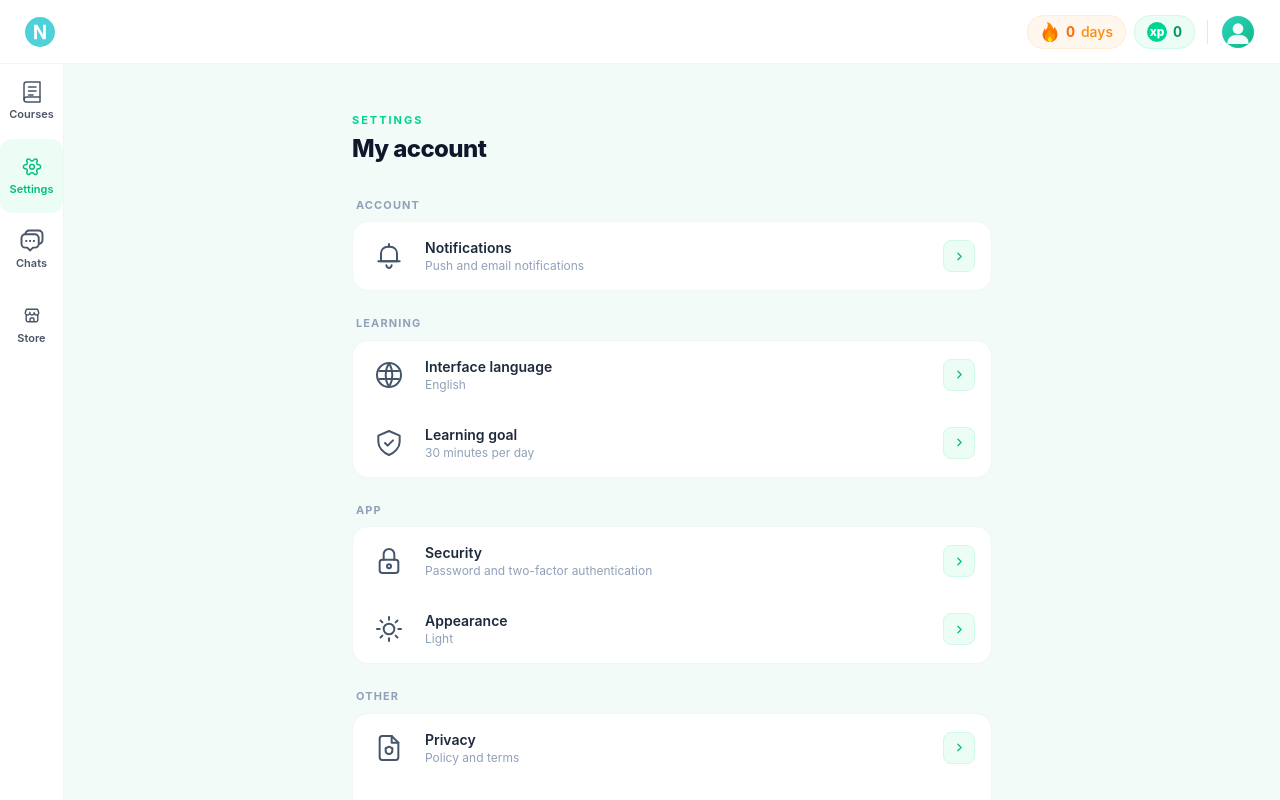
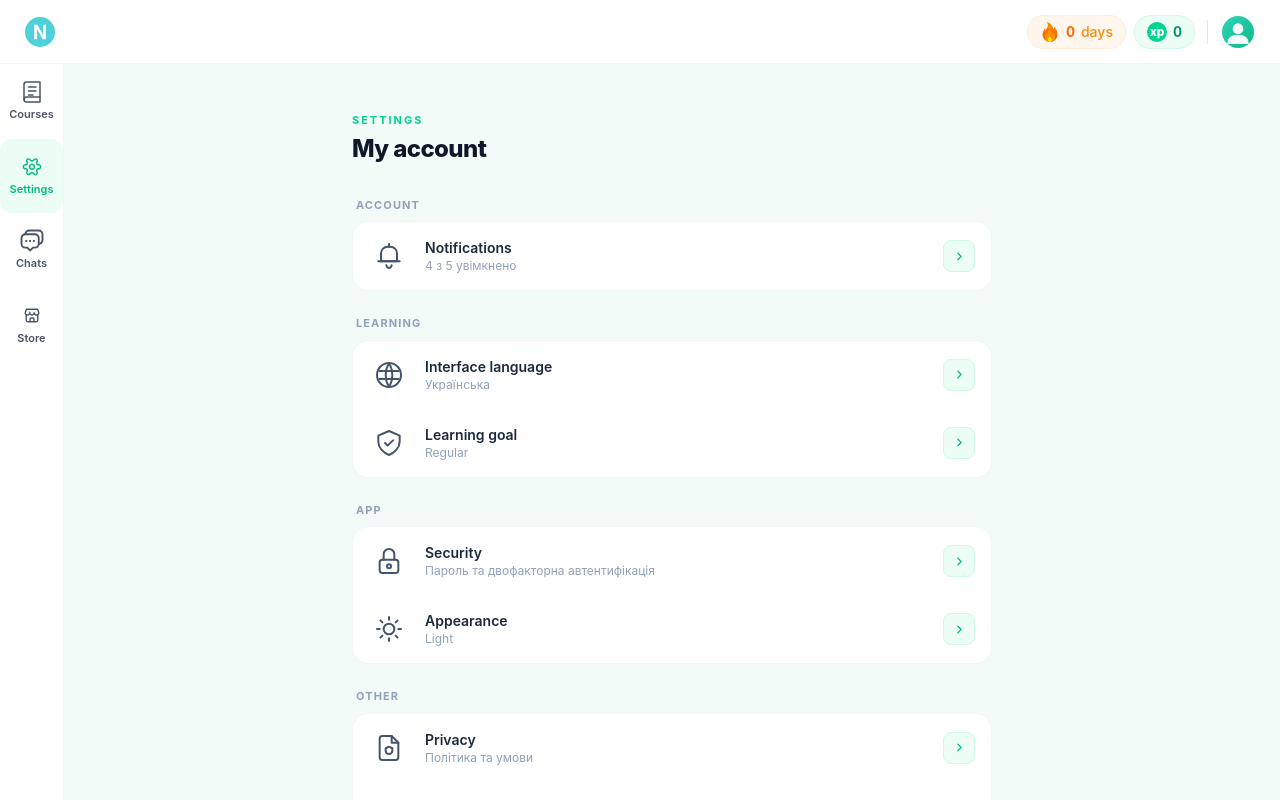
Before and after one commit to Artemida1609/english_school, a React (Vite) app in the folder apps/web/: page /settings in a window 1280 px wide. Built offline with nearby package versions, Linux system fonts and the light colour scheme; no server answers; sample sign-in values are in the browser's storage.

Commit message:
settings

```diff
--- a/apps/web/src/components/Settings.tsx
+++ b/apps/web/src/components/Settings.tsx
@@ -4,6 +4,7 @@ import { useThemeStore } from "../store/themeStore";
 import { useTranslation } from "react-i18next";
 import { useLanguageStore } from "../store/languageStore";
 import { LANGUAGES } from "../i18n";
+import { useSettingsStore } from "../store/settingsStore";
 // import { motion } from "framer-motion";
 
 // ─── Shared UI ────────────────────────────────────────────────────────────────
@@ -138,22 +139,26 @@ const NotifRow = ({
   </div>
 );
 
+// ─── Notifications ────────────────────────────────────────────────────────────
+// ─── Notifications ────────────────────────────────────────────────────────────
 export const NotificationSettings = () => {
   const { t } = useTranslation();
-  const [push, setPush] = useState(true);
-  const [email, setEmail] = useState(true);
-  const [streak, setStreak] = useState(true);
-  const [achievements, setAchievements] = useState(false);
-  const [reminders, setReminders] = useState(true);
+  const { notifications, setNotifications } = useSettingsStore();
+  const [local, setLocal] = useState(notifications);
+  const toggle = (key: keyof typeof local) =>
+    setLocal((prev) => ({ ...prev, [key]: !prev[key] }));
 
   return (
     <section className="max-w-lg space-y-4 justify-self-center">
       <BackButton title={t("settings.notifications.title")} />
+
       <div className={cardCls}>
         <SectionTitle>{t("settings.notifications.channels")}</SectionTitle>
+
+        {/* Push */}
         <NotifRow
-          checked={push}
-          onChange={() => setPush(!push)}
+          checked={local.push}
+          onChange={() => toggle("push")}
           title={t("settings.notifications.push")}
           sub={t("settings.notifications.pushSub")}
           icon={
@@ -174,9 +179,11 @@ export const NotificationSettings = () => {
             </svg>
           }
         />
+
+        {/* Email */}
         <NotifRow
-          checked={email}
-          onChange={() => setEmail(!email)}
+          checked={local.email}
+          onChange={() => toggle("email")}
           title={t("settings.notifications.emailNotif")}
           sub={t("settings.notifications.emailSub")}
           icon={
@@ -201,9 +208,11 @@ export const NotificationSettings = () => {
 
       <div className={cardCls}>
         <SectionTitle>{t("settings.notifications.types")}</SectionTitle>
+
+        {/* Streak */}
         <NotifRow
-          checked={streak}
-          onChange={() => setStreak(!streak)}
+          checked={local.streak}
+          onChange={() => toggle("streak")}
           title={t("settings.notifications.streak")}
           sub={t("settings.notifications.streakSub")}
           icon={
@@ -218,9 +227,11 @@ export const NotificationSettings = () => {
             </svg>
           }
         />
+
+        {/* Achievements */}
         <NotifRow
-          checked={achievements}
-          onChange={() => setAchievements(!achievements)}
+          checked={local.achievements}
+          onChange={() => toggle("achievements")}
           title={t("settings.notifications.achievements")}
           sub={t("settings.notifications.achievementsSub")}
           icon={
@@ -235,20 +246,16 @@ export const NotificationSettings = () => {
             </svg>
           }
         />
+
+        {/* Reminders */}
         <NotifRow
-          checked={reminders}
-          onChange={() => setReminders(!reminders)}
+          checked={local.reminders}
+          onChange={() => toggle("reminders")}
           title={t("settings.notifications.reminders")}
           sub={t("settings.notifications.remindersSub")}
           icon={
             <svg width="16" height="16" viewBox="0 0 24 24" fill="none">
-              <circle
-                cx="12"
-                cy="12"
-                r="9"
-                stroke="#10b981"
-                strokeWidth="1.8"
-              />
+              <circle cx="12" cy="12" r="9" stroke="#10b981" strokeWidth="1.8" />
               <polyline
                 points="12 7 12 12 15 15"
                 stroke="#10b981"
@@ -272,7 +279,8 @@ export const NotificationSettings = () => {
           placeholder={t("settings.profile.emailPlaceholder")}
         />
       </div>
-      <SaveButton />
+
+      <SaveButton onClick={() => setNotifications(local)} />
     </section>
   );
 };
@@ -295,8 +303,7 @@ export const LanguageSettings = () => {
               key={lang.code}
               onClick={() => setSelected(lang.code)}
               className={`w-full flex items-center gap-4 px-4 py-3.5 rounded-xl border transition-all duration-200
-                ${
-                  selected === lang.code
+                ${selected === lang.code
                   ? "border-emerald-400 bg-emerald-50 dark:bg-emerald-900/30 shadow-sm shadow-emerald-100 dark:shadow-emerald-900"
                   : "border-slate-100 dark:border-slate-700 hover:border-slate-200 dark:hover:border-slate-600 hover:bg-slate-50 dark:hover:bg-slate-700/50"
                 }`}
@@ -306,8 +313,7 @@ export const LanguageSettings = () => {
               </div>
               <span
                 className={`font-semibold text-sm flex-1 text-left
-                ${
-                  selected === lang.code
+                ${selected === lang.code
                     ? "text-emerald-700 dark:text-emerald-400"
                     : "text-slate-700 dark:text-slate-300"
                   }`}
@@ -316,8 +322,7 @@ export const LanguageSettings = () => {
               </span>
               <div
                 className={`w-5 h-5 rounded-full border-2 flex items-center justify-center transition-all
-                ${
-                  selected === lang.code
+                ${selected === lang.code
                     ? "border-emerald-500 bg-emerald-500"
                     : "border-slate-300 dark:border-slate-600"
                   }`}
@@ -347,7 +352,8 @@ export const LanguageSettings = () => {
 
 export const GoalSettings = () => {
   const { t } = useTranslation();
-  const [selected, setSelected] = useState("regular");
+  const { goal, setGoal } = useSettingsStore();
+  const [selected, setSelected] = useState<string>(goal);
 
   const goals = [
     {
@@ -490,7 +496,7 @@ export const GoalSettings = () => {
           })}
         </div>
       </div>
-      <SaveButton />
+      <SaveButton onClick={() => setGoal(selected as "casual" | "regular" | "intense")} />
     </section>
   );
 };
@@ -604,6 +610,7 @@ export const SecuritySettings = () => {
 export const ThemeSettings = () => {
   const { t } = useTranslation();
   const { theme, setTheme } = useThemeStore();
+  const [selected, setSelected] = useState(theme);
 
   const themes = [
     {
@@ -767,8 +774,7 @@ export const ThemeSettings = () => {
                 key={th.id}
                 onClick={() => setTheme(th.id)}
                 className={`w-full flex items-center gap-4 px-4 py-3.5 rounded-xl border-2 transition-all duration-200
-                  ${
-                    isActive
+                  ${isActive
                     ? "border-emerald-400 bg-emerald-50 dark:bg-emerald-900/20"
                     : "border-slate-100 dark:border-slate-700 hover:border-slate-200 dark:hover:border-slate-600 hover:bg-slate-50 dark:hover:bg-slate-700/50"
                   }`}
@@ -814,7 +820,6 @@ export const ThemeSettings = () => {
           })}
         </div>
       </div>
-      <SaveButton />
     </section>
   );
 };
@@ -1011,7 +1016,8 @@ export const PrivacySettings = () => {
 
 export const SubscriptionSettings = () => {
   const { t } = useTranslation();
-  const [selected, setSelected] = useState("free");
+  const { subscription, setSubscription } = useSettingsStore();
+  const [selected, setSelected] = useState(subscription);
 
   const plans = [
     {
@@ -1097,66 +1103,10 @@ export const SubscriptionSettings = () => {
           {plans.map((plan) => {
             const isActive = selected === plan.id;
             return (
-              <button
-                key={plan.id}
-                onClick={() => setSelected(plan.id)}
-                className={`w-full flex items-start gap-4 px-4 py-4 rounded-xl border-2 transition-all duration-200 text-left
-                  ${isActive ? plan.activeBg : "border-slate-100 dark:border-slate-700 hover:border-slate-200 dark:hover:border-slate-600"}`}
-              >
-                <div
-                  className={`mt-0.5 transition-colors ${isActive ? plan.activeText : "text-slate-400 dark:text-slate-500"}`}
-                >
-                  {plan.icon}
-                </div>
-                <div className="flex-1">
-                  <div className="flex items-center justify-between mb-1">
-                    <p
-                      className={`font-bold text-sm ${isActive ? plan.activeText : "text-slate-800 dark:text-slate-200"}`}
-                    >
-                      {plan.label}
-                    </p>
-                    <span
-                      className={`text-sm font-extrabold ${isActive ? plan.activeText : "text-slate-500 dark:text-slate-400"}`}
-                    >
-                      {plan.price}
-                    </span>
-                  </div>
-                  <p className="text-xs text-slate-400 dark:text-slate-500 mb-2">
-                    {plan.sub}
-                  </p>
-                  <div className="flex flex-wrap gap-1">
-                    {plan.features.map((f, i) => (
-                      <span
-                        key={i}
-                        className={`text-[10px] font-semibold px-2 py-0.5 rounded-full
-                        ${
-                          isActive
-                            ? "bg-white/60 dark:bg-slate-800/60 " +
-                              plan.activeText
-                            : "bg-slate-100 dark:bg-slate-700 text-slate-500 dark:text-slate-400"
-                        }`}
-                      >
-                        {f}
-                      </span>
-                    ))}
-                  </div>
-                </div>
-                <div
-                  className={`w-5 h-5 rounded-full border-2 flex items-center justify-center flex-shrink-0 mt-0.5 transition-all
-                  ${isActive ? "border-current bg-current " + plan.activeText : "border-slate-300 dark:border-slate-600"}`}
-                >
-                  {isActive && (
-                    <svg width="10" height="10" viewBox="0 0 10 10" fill="none">
-                      <path
-                        d="M2 5l2.5 2.5L8 3"
-                        stroke="white"
-                        strokeWidth="1.5"
-                        strokeLinecap="round"
-                        strokeLinejoin="round"
-                      />
-                    </svg>
-                  )}
-                </div>
+              <button onClick={() => setSubscription(selected as "free" | "pro")}>
+                {selected === "pro"
+                  ? t("settings.subscription.manage")
+                  : t("settings.subscription.upgrade")}
               </button>
             );
           })}
--- a/apps/web/src/index.css
+++ b/apps/web/src/index.css
@@ -1,5 +1,43 @@
 @import "tailwindcss";
 @variant dark (&:where(.dark, .dark *));
+
+:root {
+  color-scheme: light;
+}
+
+/* Scrollbar для темної теми */
+.dark {
+  color-scheme: dark;
+}
+
+/* Кастомний scrollbar для Webkit (Chrome, Safari, Edge) */
+::-webkit-scrollbar {
+  width: 6px;
+  height: 6px;
+}
+
+::-webkit-scrollbar-track {
+  background: transparent;
+}
+
+/* Світла тема */
+::-webkit-scrollbar-thumb {
+  background: #cbd5e1; /* slate-300 */
+  border-radius: 999px;
+}
+
+::-webkit-scrollbar-thumb:hover {
+  background: #94a3b8; /* slate-400 */
+}
+
+/* Темна тема */
+.dark ::-webkit-scrollbar-thumb {
+  background: #334155; /* slate-700 */
+}
+
+.dark ::-webkit-scrollbar-thumb:hover {
+  background: #475569; /* slate-600 */
+}
 
 @theme {
   --ultra-light-green: #f5fcfa;
--- a/apps/web/src/pages/SettingsPage.tsx
+++ b/apps/web/src/pages/SettingsPage.tsx
@@ -3,6 +3,9 @@ import { NavLink, useNavigate } from "react-router-dom";
 import { useTranslation } from "react-i18next";
 import { settingsConfig } from "../data/settingsData";
 import { useThemeStore } from "../store/themeStore";
+import { useSettingsStore } from "../store/settingsStore";
+import { useLanguageStore } from "../store/languageStore";
+import { LANGUAGES } from "../i18n";
 import { useDispatch } from "react-redux";
 import { logout } from "../store/authSlice";
 import type { AppDispatch } from "../store";
@@ -17,12 +20,46 @@ const groups = [
 export const SettingsPage = () => {
   const { t } = useTranslation();
   const { theme } = useThemeStore();
+  const { goal, notifications, subscription } = useSettingsStore();
+  const { language } = useLanguageStore();
   const dispatch = useDispatch<AppDispatch>();
   const navigate = useNavigate();
 
   const handleLogout = () => {
     dispatch(logout());
     navigate("/login");
+  };
+
+  // Динамічні підзаголовки для кожного i18nKey
+  const getDynamicSubtitle = (i18nKey: string): string | null => {
+    switch (i18nKey) {
+      case "theme":
+        return t(`settings.theme.${theme}`);
+
+      case "language": {
+        const lang = LANGUAGES.find((l) => l.code === language);
+        return lang?.label ?? null;
+      }
+
+      case "goal":
+        return t(`settings.goal.${goal}`);
+
+      case "notifications": {
+        const activeCount = Object.values(notifications).filter(Boolean).length;
+        const total = Object.values(notifications).length;
+        return t("settings.notifications.activeCount", {
+          count: activeCount,
+          total,
+          defaultValue: `${activeCount} з ${total} увімкнено`,
+        });
+      }
+
+      case "subscription":
+        return t(`settings.subscription.${subscription}`);
+
+      default:
+        return null;
+    }
   };
 
   return (
@@ -69,7 +106,12 @@ export const SettingsPage = () => {
               className="bg-white dark:bg-slate-800 rounded-xl sm:rounded-2xl
                 border border-slate-100 dark:border-slate-700 overflow-hidden"
             >
-              {group.items.map((item, i) => (
+              {group.items.map((item, i) => {
+                const dynamicSub = item.i18nKey
+                  ? getDynamicSubtitle(item.i18nKey)
+                  : null;
+
+                return (
                   <NavLink to={item.link ?? "#"} key={i}>
                     <div
                       className="flex items-center gap-2.5 sm:gap-4
@@ -77,26 +119,18 @@ export const SettingsPage = () => {
                       border-b border-slate-50 dark:border-slate-700/50 last:border-0
                       hover:bg-slate-50/70 dark:hover:bg-slate-700/50 transition-colors duration-150"
                     >
-                    <div
-                      className={`w-8 h-8 sm:w-10 sm:h-10 rounded-lg sm:rounded-xl
-                      flex items-center justify-center flex-shrink-0`}
-                    >
+                      <div className="w-8 h-8 sm:w-10 sm:h-10 rounded-lg sm:rounded-xl flex items-center justify-center flex-shrink-0">
                         <item.icon className="w-[80%] h-[80%] text-slate-600 dark:text-slate-300" />
                       </div>
 
                       <div className="flex-1 min-w-0">
-                      {/* Якщо є i18nKey — використати переклад, інакше — дані з JSON */}
                         <p className="text-sm font-semibold text-slate-800 dark:text-slate-200 truncate">
                           {item.i18nKey
                             ? t(`settings.${item.i18nKey}.title`)
                             : item.title}
                         </p>
                         <p className="text-xs text-slate-400 dark:text-slate-500 truncate">
-                        {item.i18nKey === "theme"
-                          ? t(`settings.theme.${theme}`) // "Світла", "Темна", "Системна"
-                          : item.i18nKey
-                            ? t(`settings.${item.i18nKey}.subtitle`)
-                            : item.subTitle}
+                          {dynamicSub ?? item.subTitle}
                         </p>
                       </div>
 
@@ -106,12 +140,7 @@ export const SettingsPage = () => {
                         text-emerald-500 bg-emerald-50 dark:bg-emerald-900/30
                         border border-emerald-100 dark:border-emerald-800"
                       >
-                      <svg
-                        width="13"
-                        height="13"
-                        viewBox="0 0 24 24"
-                        fill="none"
-                      >
+                        <svg width="13" height="13" viewBox="0 0 24 24" fill="none">
                           <path
                             d="M9 18l6-6-6-6"
                             stroke="currentColor"
@@ -123,7 +152,8 @@ export const SettingsPage = () => {
                       </div>
                     </div>
                   </NavLink>
-              ))}
+                );
+              })}
             </motion.div>
           </div>
         ))}
--- /dev/null
+++ b/apps/web/src/store/settingsStore.ts
@@ -0,0 +1,49 @@
+import { create } from "zustand";
+import { persist } from "zustand/middleware";
+
+type GoalId = "casual" | "regular" | "intense";
+type PlanId = "free" | "pro";
+
+interface NotificationState {
+  push: boolean;
+  email: boolean;
+  streak: boolean;
+  achievements: boolean;
+  reminders: boolean;
+}
+
+interface SettingsStore {
+  // Notifications
+  notifications: NotificationState;
+  setNotifications: (n: NotificationState) => void;
+
+  // Goal
+  goal: GoalId;
+  setGoal: (g: GoalId) => void;
+
+  // Subscription
+  subscription: PlanId;
+  setSubscription: (s: PlanId) => void;
+}
+
+export const useSettingsStore = create<SettingsStore>()(
+  persist(
+    (set) => ({
+      notifications: {
+        push: true,
+        email: true,
+        streak: true,
+        achievements: false,
+        reminders: true,
+      },
+      setNotifications: (n) => set({ notifications: n }),
+
+      goal: "regular",
+      setGoal: (g) => set({ goal: g }),
+
+      subscription: "free",
+      setSubscription: (s) => set({ subscription: s }),
+    }),
+    { name: "settings-storage" }
+  )
+);
```
Also changed, not shown: apps/web/src/components/Streakcard.tsx (+10 -21 lines), apps/web/src/i18n/locales/en.json (+29 -16 lines), apps/web/src/i18n/locales/uk.json (+29 -16 lines). Lines whose indentation alone changed are shown as unchanged.
